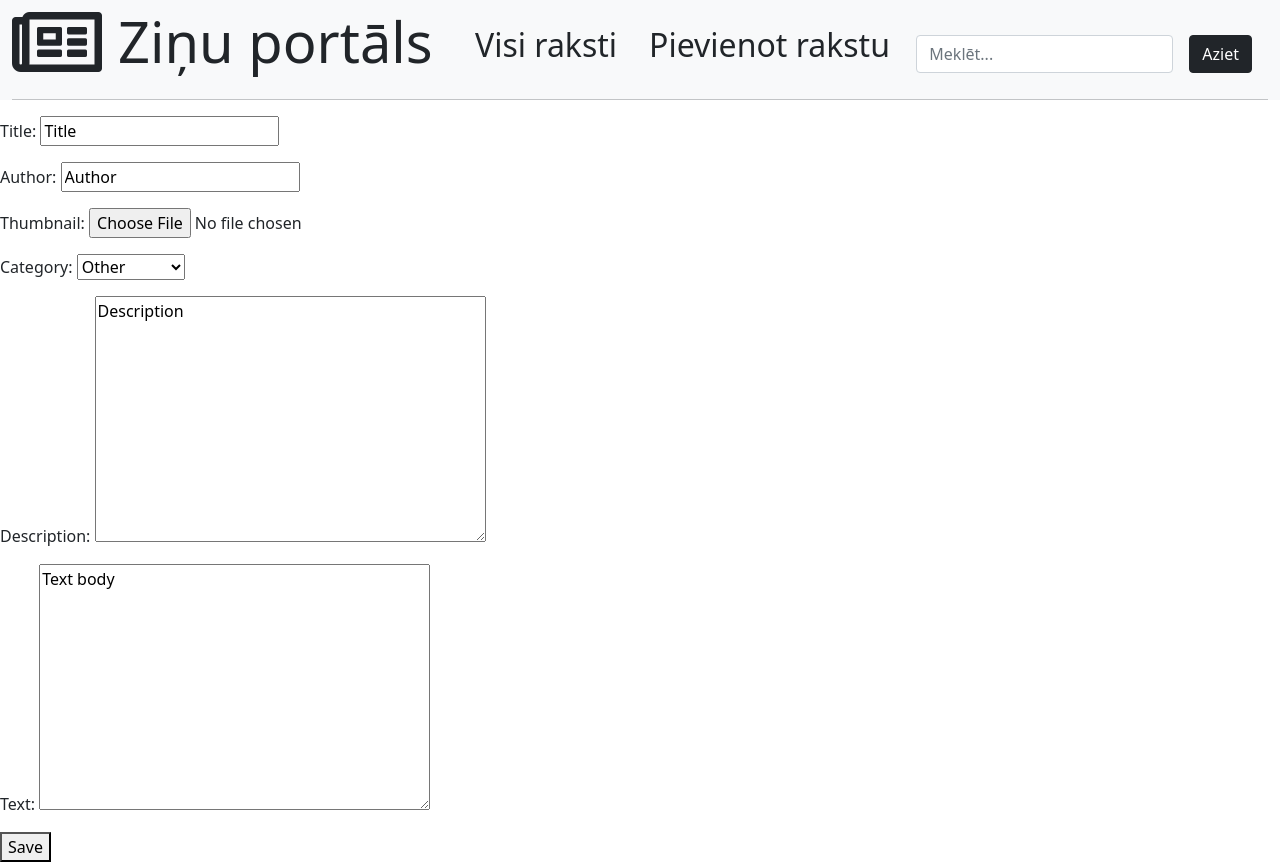
After one commit to klavssprugevics/news_page-django, a Django app: page /add in a window 1280 px wide. The commit adds this page. Run offline with Django 3.2, Linux system fonts and the light colour scheme; some libraries are stand-ins or nearby versions.

Commit message:
Add news post form

```diff
--- /dev/null
+++ b/news_list/forms.py
@@ -0,0 +1,25 @@
+from django import forms
+from django.forms import ModelForm
+from news_list.models import News
+
+# https://docs.djangoproject.com/en/3.2/topics/forms/modelforms/
+class NewsForm(ModelForm):
+    class Meta:
+        model = News
+        fields = ['title', 'author', 'thumbnail', 'category', 'description', 'text']
+
+# class NewsForm(forms.Form):
+
+#     CATEGORIES = [
+#         ('Sport', 'Sports'),
+#         ('Technology', 'Technology'),
+#         ('Culture', 'Culture'),
+#         ('Other', 'Other')
+#     ]
+
+#     title = forms.CharField(label='Nosaukums', max_length=100)
+#     author = forms.CharField(label='Autors', max_length=100)
+#     thumbnail = forms.CharField(label='Attēls')
+#     category = forms.ChoiceField(choices=CATEGORIES, widget=forms.RadioSelect)
+#     description = forms.CharField(label='Apraksts', widget=forms.Textarea)
+#     text = forms.CharField(label='Teksts', widget=forms.Textarea)
--- a/news_list/models.py
+++ b/news_list/models.py
@@ -11,7 +11,7 @@ class News(models.Model):
         ('Other', 'Other')
     ]
 
-    title = models.CharField(max_length=155, default="Title")
+    title = models.CharField(max_length=155, default="Title", unique=True)
     author = models.CharField(max_length=60, default="Author")
     date = models.DateTimeField(default=timezone.now)
 
--- a/news_list/urls.py
+++ b/news_list/urls.py
@@ -8,4 +8,5 @@ app_name = "news_list"
 urlpatterns = [
     path('', views.home, name="homepage"),
     path('post/<slug:slug>', views.post, name="single"),
+    path('add', views.new_post, name="new_post"),
 ]
--- a/news_list/views.py
+++ b/news_list/views.py
@@ -1,6 +1,7 @@
 from django.shortcuts import render
+from django.http import HttpResponseRedirect
 from .models import News
-
+from .forms import NewsForm
 
 # Create your views here.
 
@@ -22,3 +23,24 @@ def post(request, slug):
 
 
     return render(request, 'postview.html', {'post':data, 'related':related_posts})
+
+def new_post(request):
+
+    # need to process form data
+    if request.method == 'POST':
+
+        # creates form instance and populates it
+        post = NewsForm(request.POST, request.FILES)
+
+        # If valid, redirect user
+        if post.is_valid():
+            post.save()
+
+            # TODO: Redirect to all posts
+            return HttpResponseRedirect('/')
+    # if user visits site (GET METHOD) - just render a blank form
+    else:
+        post = NewsForm()
+
+
+    return render(request, 'add_post.html', {'form':post})
--- /dev/null
+++ b/templates/add_post.html
@@ -0,0 +1,39 @@
+{% extends 'base.html' %}
+{% block content %}
+<form method="post" enctype="multipart/form-data">
+    {% csrf_token %}
+    {{form.as_p}}
+    {% comment %} {{form.non_field_errors}}
+    <div>
+        {{form.title.errors}}
+        <label for="{{form.title.id_for_label}}">Nosaukums:</label>
+        {{form.title}}
+    </div>
+        <div>
+        {{form.author.errors}}
+        <label for="{{form.author.id_for_label}}">Autors:</label>
+        {{form.author}}
+    </div>
+    <div>
+        {{form.thumbnail.errors}}
+        <label for="{{form.thumbnail.id_for_label}}">Attēls:</label>
+        {{form.thumbnail}}
+    </div>
+    <div>
+        {{form.category.errors}}
+        <label for="{{form.category.id_for_label}}">Kategorija:</label><br>
+        {{form.category}}
+    </div>
+    <div>
+        {{form.description.errors}}
+        <label for="{{form.description.id_for_label}}">Apraksts:</label><br>
+        {{form.description}}
+    </div>
+    <div>
+        {{form.text.errors}}
+        <label for="{{form.text.id_for_label}}">Teksts:</label><br>
+        {{form.text}}
+    </div> {% endcomment %}
+    <button type="submit">Save</button>
+</form>
+{% endblock content %}
--- a/templates/base.html
+++ b/templates/base.html
@@ -17,7 +17,7 @@
                 <a href="{% url 'news_list:homepage' %}" class="nav-link link-dark display-4">Ziņu portāls</a>
                 <ul class="nav align-items-center ms-auto me-auto">
                     <li><a href="#" class="nav-link link-dark pt-4"><h2>Visi raksti</h2></a></li>
-                    <li><a href="#" class="nav-link link-dark pt-4"><h2>Pievienot rakstu</h2></a></li>
+                    <li><a href="{% url 'news_list:new_post' %}" class="nav-link link-dark pt-4"><h2>Pievienot rakstu</h2></a></li>
                 </ul>
                 <form class="pt-4">
                     <ul class="nav align-items-center">
```
